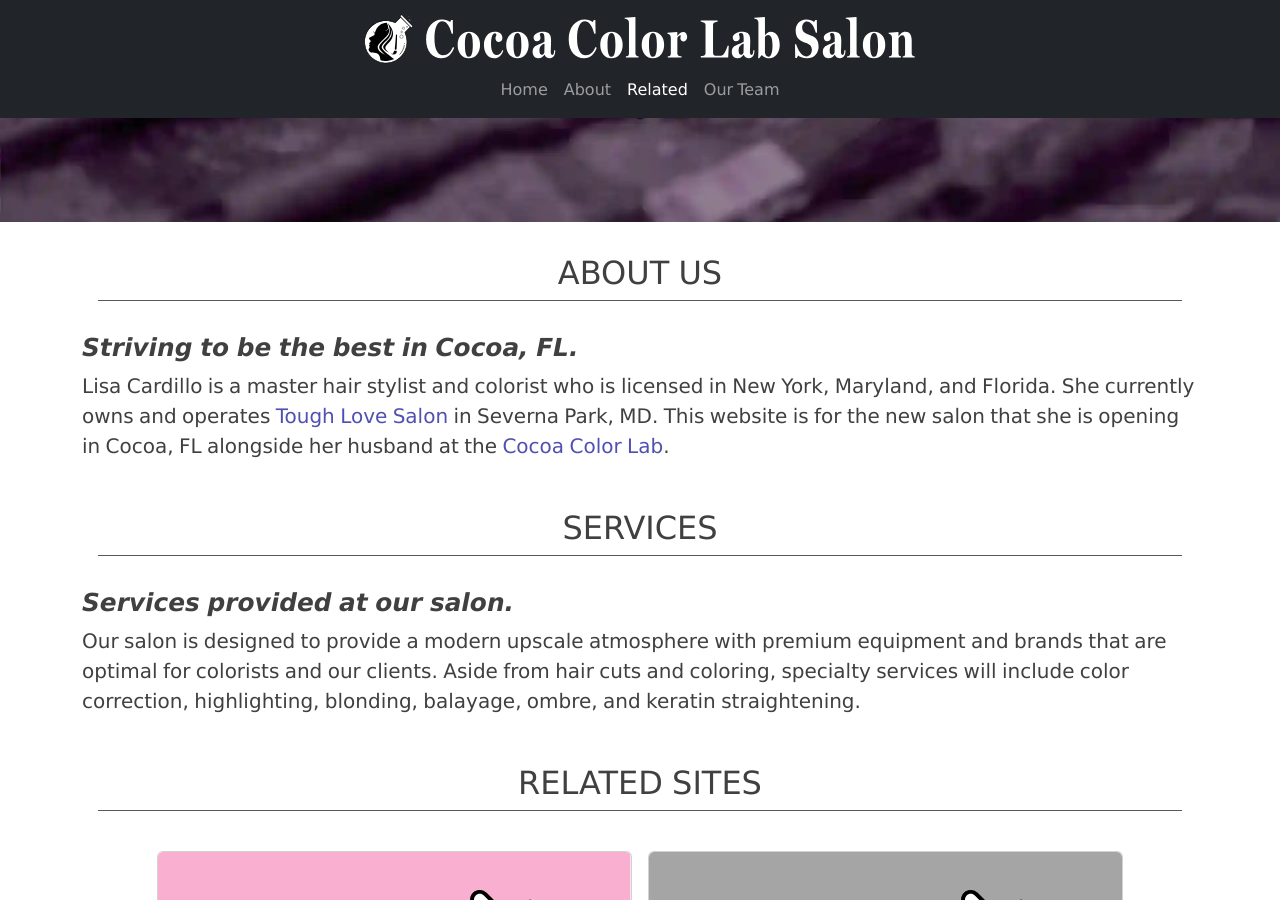
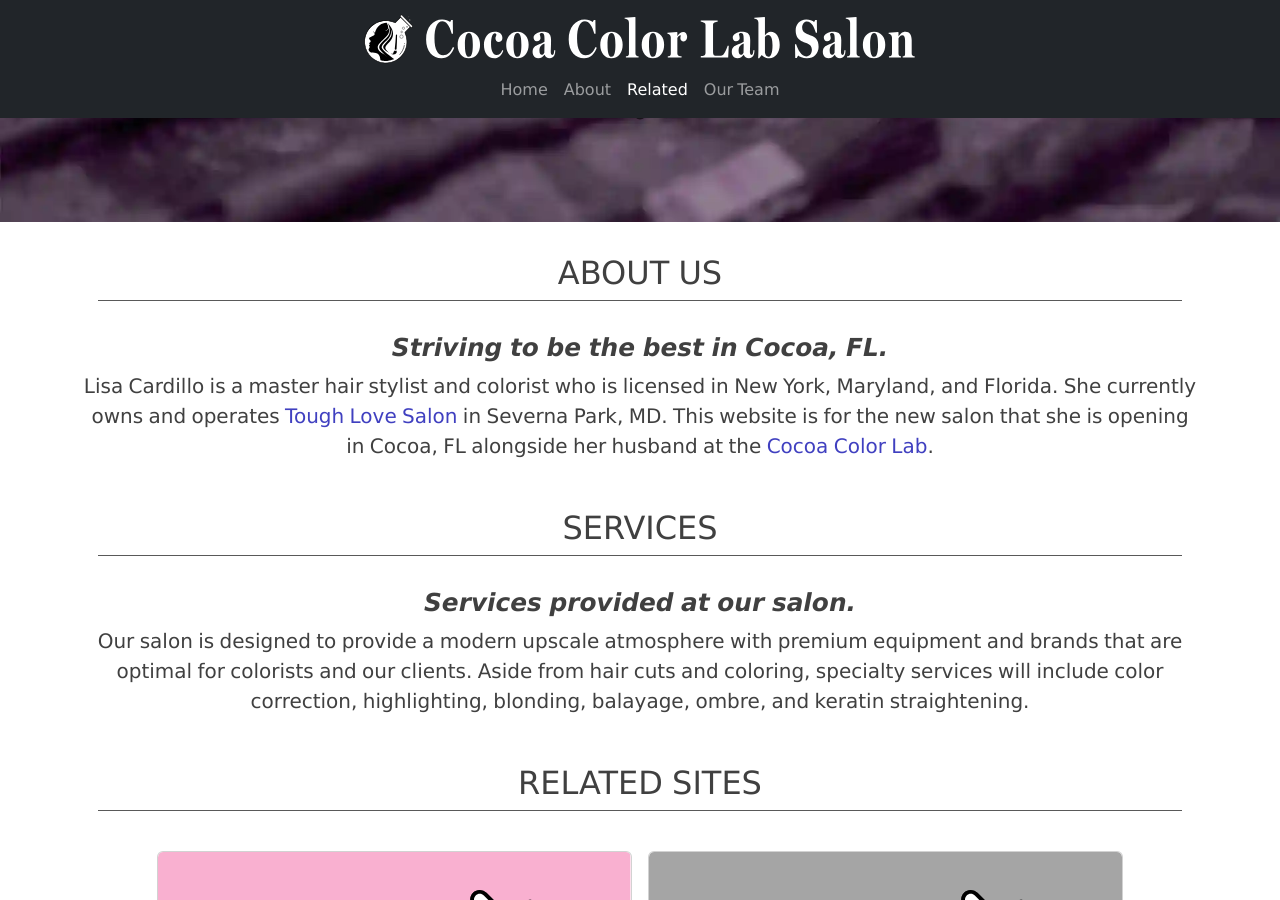
Before and after one commit to cardilloscreations/www-cocoacolorlab-salon, a Jekyll site: the page built from index.html, in a window 1280 px wide and 900 px high, scrolled down 686 px. Built offline with Jekyll 4.4.1, drawn with Linux system fonts in a browser that asks for light colours.

Commit message:
Fixing front page centering and anchor hover style.

```diff
--- a/_includes/sections/about.html
+++ b/_includes/sections/about.html
@@ -1,4 +1,4 @@
-<section class="site-section about-section next-section-indicator" id="about">
+<section class="site-section about-section next-section-indicator text-center" id="about">
   <header class="section-header">
     <h2>{{ site.about-title }}</h2>
   </header>
--- a/_includes/sections/related.html
+++ b/_includes/sections/related.html
@@ -1,4 +1,4 @@
-<section class="site-section related-section next-section-indicator" id="related">
+<section class="site-section related-section next-section-indicator text-center" id="related">
   <header class="section-header">
     <h2>{{ site.related-title }}</h2>
   </header>
--- a/_includes/sections/services.html
+++ b/_includes/sections/services.html
@@ -1,4 +1,4 @@
-<section class="site-section about-section next-section-indicator" id="services">
+<section class="site-section about-section next-section-indicator text-center" id="services">
   <header class="section-header">
     <h2>{{ site.services-title }}</h2>
   </header>
--- a/_scss/layout/_about.scss
+++ /dev/null
@@ -1,5 +0,0 @@
-/**
- *  About Section Style
- **/
-
-// TBD
--- a/_scss/layout/_global.scss
+++ b/_scss/layout/_global.scss
@@ -82,7 +82,7 @@ a {
   &:hover,
   &:active {
     color: darken($light-link-color, 10%);
-    font-weight: bold;
+    font-weight: 500;
   }
 }
 
--- a/_scss/modules/_color-skin.scss
+++ b/_scss/modules/_color-skin.scss
@@ -12,7 +12,7 @@ $light-blue: #f4f8f9;
 $light-bg: $white;
 $light-primary: #404040;
 $light-secondary: #595959;
-$light-link-color: #5050B0;
+$light-link-color: #4040C0;
 
 // Dark Color Scheme Areas
 $dark-bg: #232323;
--- a/css/style.scss
+++ b/css/style.scss
@@ -18,7 +18,6 @@
          "layout/_navbar",
          "layout/_header",
          "layout/_sections",
-         "layout/_about",
          "layout/_related",
          "layout/_team",
          "layout/_footer";
```
